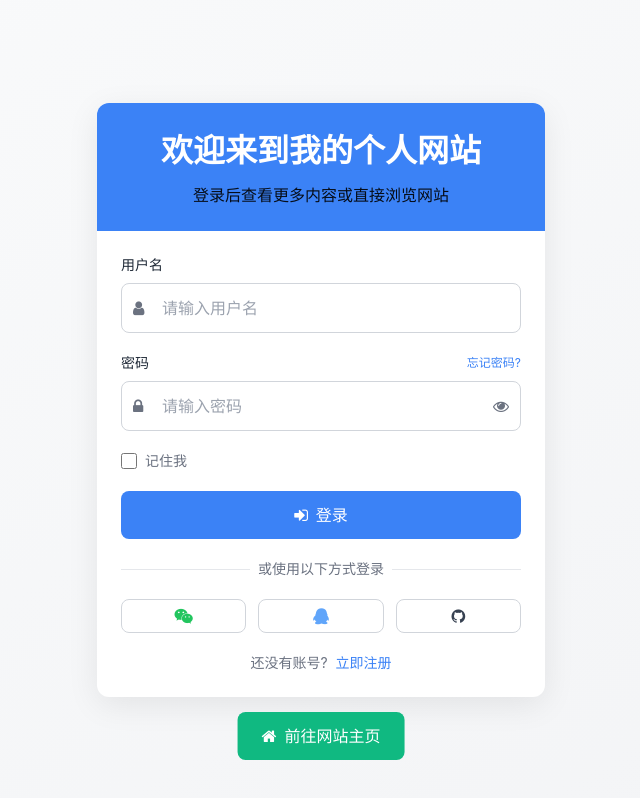
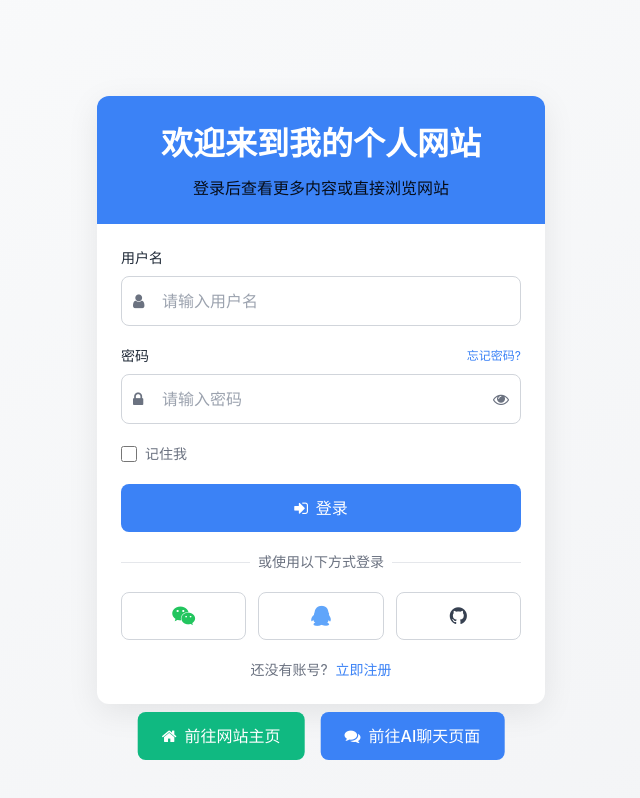
Before and after one commit to Aurora-Serendipity/Web, a plain HTML site: page index.html in a window 1280 px wide. Shown: the whole page, without its empty margins (319-959 px from the left). Drawn offline with nearby package versions, Linux system fonts and the light colour scheme.

Commit message:
Update index.html

```diff
--- a/index.html
+++ b/index.html
@@ -162,21 +162,24 @@
         <div class="grid grid-cols-3 gap-3">
           <button
             type="button"
-            class="flex justify-center items-center py-2 border border-gray-300 rounded-lg text-dark hover:bg-gray-50 transition-colors"
+            class="flex justify-center items-center h-12 border border-gray-300 rounded-lg text-dark hover:bg-green-50 hover:border-green-300 transition-all duration-300 btn-hover"
+            title="微信登录"
           >
-            <i class="fa fa-weixin text-green-500"></i>
+            <i class="fa fa-weixin text-xl text-green-500"></i>
           </button>
           <button
             type="button"
-            class="flex justify-center items-center py-2 border border-gray-300 rounded-lg text-dark hover:bg-gray-50 transition-colors"
+            class="flex justify-center items-center h-12 border border-gray-300 rounded-lg text-dark hover:bg-blue-50 hover:border-blue-300 transition-all duration-300 btn-hover"
+            title="QQ登录"
           >
-            <i class="fa fa-qq text-blue-400"></i>
+            <i class="fa fa-qq text-xl text-blue-400"></i>
           </button>
           <button
             type="button"
-            class="flex justify-center items-center py-2 border border-gray-300 rounded-lg text-dark hover:bg-gray-50 transition-colors"
+            class="flex justify-center items-center h-12 border border-gray-300 rounded-lg text-dark hover:bg-gray-100 hover:border-gray-400 transition-all duration-300 btn-hover"
+            title="GitHub登录"
           >
-            <i class="fa fa-github text-gray-700"></i>
+            <i class="fa fa-github text-xl text-gray-700"></i>
           </button>
         </div>
 
@@ -201,11 +204,22 @@
       <span>登录成功!</span>
     </div>
 
-    <!-- 跳转按钮 -->
-    <div class="fixed bottom-10 left-1/2 transform -translate-x-1/2 z-10">
-      <a href="blog.html"
-         class="bg-accent hover:bg-accent/90 text-white font-medium py-3 px-6 rounded-lg btn-hover focus:ring-2 focus:ring-accent/50 focus:outline-none flex items-center">
+    <!-- 跳转按钮区域 -->
+    <div class="fixed bottom-10 left-1/2 transform -translate-x-1/2 z-10 flex flex-col sm:flex-row gap-4 items-center">
+      <!-- 前往网站主页按钮 -->
+      <a
+        href="blog.html"
+        class="bg-accent hover:bg-accent/90 text-white font-medium py-3 px-6 rounded-lg btn-hover focus:ring-2 focus:ring-accent/50 focus:outline-none flex items-center"
+      >
         <i class="fa fa-home mr-2"></i>前往网站主页
+      </a>
+
+      <!-- 前往AI聊天页面按钮 -->
+      <a
+        href="AIchat.html"
+        class="bg-primary hover:bg-primary/90 text-white font-medium py-3 px-6 rounded-lg btn-hover focus:ring-2 focus:ring-primary/50 focus:outline-none flex items-center"
+      >
+        <i class="fa fa-comments mr-2"></i>前往AI聊天页面
       </a>
     </div>
 
@@ -260,6 +274,30 @@
         }
       });
 
+      // 社交登录按钮事件处理
+      const socialButtons = document.querySelectorAll('.grid.cols-3 button');
+      socialButtons.forEach(button => {
+        button.addEventListener('click', function() {
+          // 获取按钮标题作为登录方式
+          const loginType = this.title || '社交账号';
+
+          // 显示成功提示
+          const successToast = document.getElementById('successToast');
+          successToast.querySelector('span').textContent = `${loginType}登录中...`;
+          successToast.classList.remove('translate-y-20', 'opacity-0');
+
+          // 模拟社交登录过程（实际项目中这里应该调用对应的OAuth API）
+          setTimeout(() => {
+            successToast.querySelector('span').textContent = `${loginType}登录成功!`;
+
+            // 登录成功后跳转到博客页面
+            setTimeout(() => {
+              window.location.href = 'blog.html';
+            }, 1500);
+          }, 1000);
+        });
+      });
+
       // 添加输入框动画效果
       const inputs = document.querySelectorAll("input");
       inputs.forEach((input) => {
```
